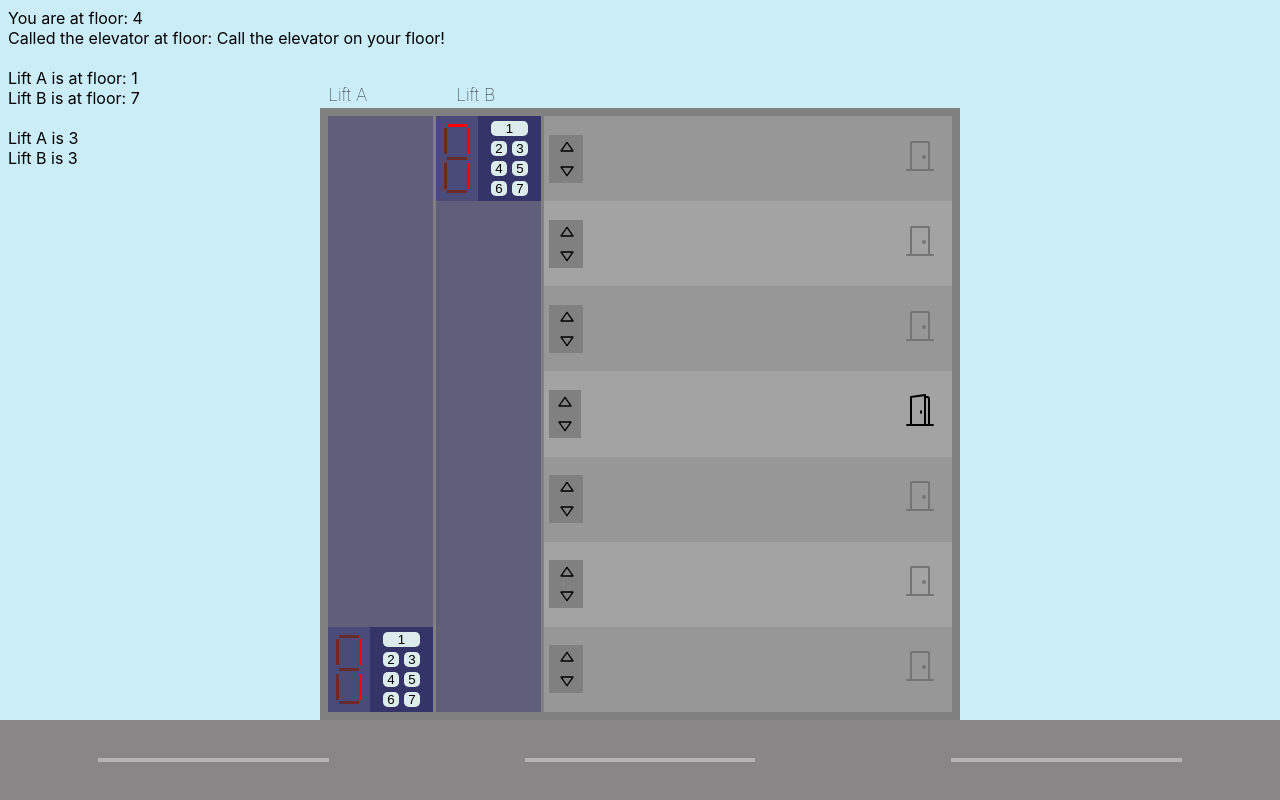
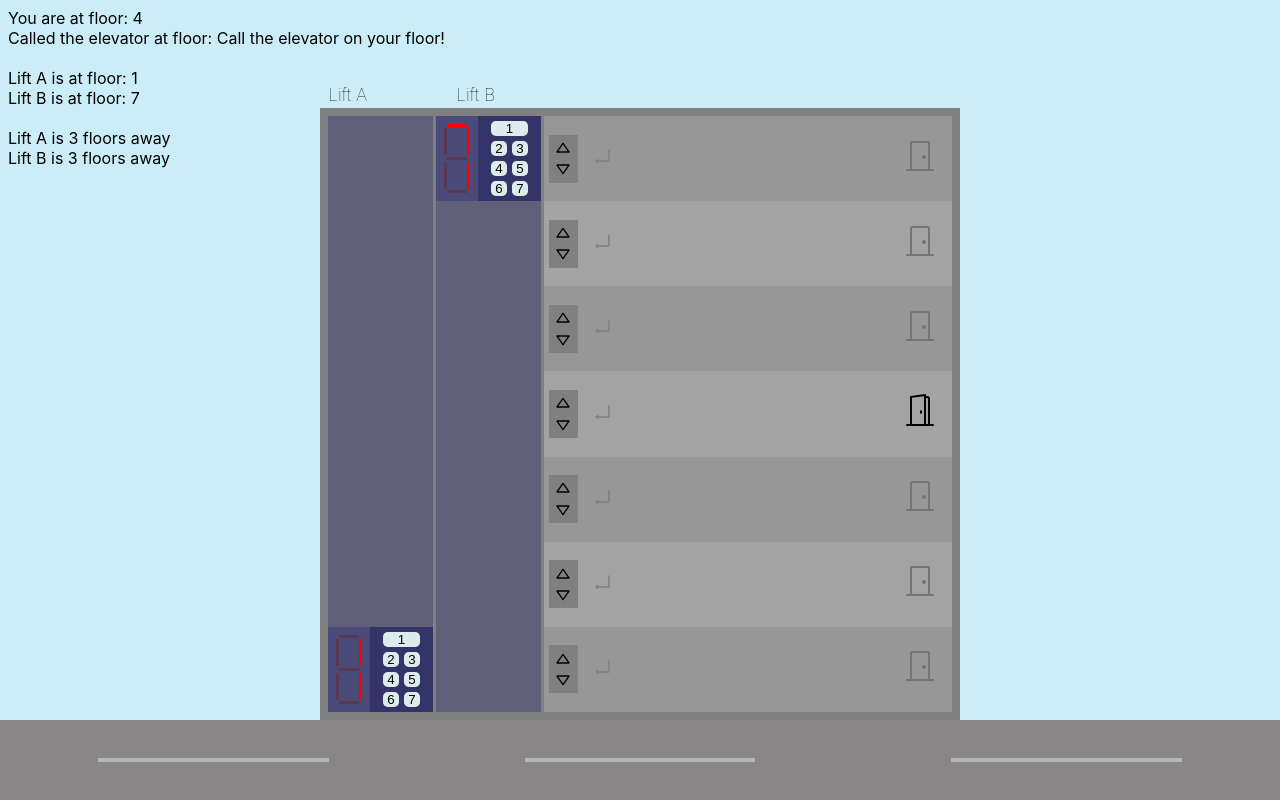
Before and after one commit to EmanuelRusuu/Elevator, a React (Create React App) app: page / in a window 1280 px wide. Built offline with nearby package versions, Linux system fonts and the light colour scheme.

Commit message:
active arrows

```diff
--- a/src/App.js
+++ b/src/App.js
@@ -6,7 +6,7 @@ function App() {
     const [elevatorAStorey, setElevatorAStorey] = useState(1);
     const [elevatorBStorey, setElevatorBStorey] = useState(7);
     const [currentStorey, setCurrentStorey] = useState(4);
-    const [callElevator, setCallElevator] = useState();
+    let [callElevator, setCallElevator] = useState();
     const [inLift, setInLift] = useState(false);
 
     let distanceElevatorA;
@@ -33,6 +33,7 @@ function App() {
     if (callElevator === currentStorey) {
         elevatorIsCalled = currentStorey;
     } else {
+        callElevator = null;
         elevatorIsCalled = 'Call the elevator on your floor!';
     }
 
@@ -52,8 +53,8 @@ function App() {
                     <p>{`Lift A is at floor: ${elevatorAStorey}`}</p>
                     <p>{`Lift B is at floor: ${elevatorBStorey}`}</p>
                     <br></br>
-                    <p>{`Lift A is ${distanceElevatorA}`}</p>
-                    <p>{`Lift B is ${distanceElevatorB}`}</p>
+                    <p>{`Lift A is ${distanceElevatorA} floors away`}</p>
+                    <p>{`Lift B is ${distanceElevatorB} floors away`}</p>
                 </div>
                 <Building
                     elevatorAStorey={elevatorAStorey}
--- a/src/Components/Building/Building.js
+++ b/src/Components/Building/Building.js
@@ -20,11 +20,11 @@ export default function Building({
             <LiftA
                 elevatorAStorey={elevatorAStorey}
                 setElevatorAStorey={setElevatorAStorey}
-            ></LiftA>
+            />
             <LiftB
                 elevatorBStorey={elevatorBStorey}
                 setElevatorBStorey={setElevatorBStorey}
-            ></LiftB>
+            />
             <Storeys
                 currentStorey={currentStorey}
                 setCurrentStorey={setCurrentStorey}
@@ -34,7 +34,9 @@ export default function Building({
                 distanceElevatorB={distanceElevatorB}
                 setElevatorAStorey={setElevatorAStorey}
                 setElevatorBStorey={setElevatorBStorey}
-            ></Storeys>
+                elevatorAStorey={elevatorAStorey}
+                elevatorBStorey={elevatorBStorey}
+            />
         </div>
     );
 }
--- a/src/Components/Building/LiftA/LiftA.css
+++ b/src/Components/Building/LiftA/LiftA.css
@@ -62,7 +62,7 @@
 .segment-a,
 .segment-d,
 .segment-g {
-    background-color: rgb(105, 42, 42);
+    background-color: rgba(105, 42, 42, 0.5);
     width: 75%;
     height: 5%;
 }
@@ -70,9 +70,9 @@
 .segment-c,
 .segment-e,
 .segment-f {
-    background-color: rgb(105, 42, 42);
+    background-color: rgba(105, 42, 42, 0.5);
     width: 10%;
-    height: 75%;
+    height: 78%;
 }
 
 .row1 {
--- a/src/Components/Building/Storeys/Storeys.css
+++ b/src/Components/Building/Storeys/Storeys.css
@@ -1,12 +1,32 @@
 .buttons-container {
-    background-color: gray;
     height: 3rem;
-    width: 2rem;
+    width: 4rem;
+    display: flex;
+    flex-direction: row;
+    margin-left: 0.3rem;
+    display: flex;
+    flex-direction: row;
+    align-items: center;
+    justify-content: space-between;
+}
+
+.elevator-arrows {
+    width: 45%;
+    height: 100%;
     display: flex;
     flex-direction: column;
-    justify-content: space-around;
+    justify-content: space-evenly;
     align-items: center;
-    margin-left: 0.3rem;
+    background-color: gray;
+}
+
+.enter-lift-button {
+    font-size: 1.3rem;
+    color: gray;
+}
+
+.enter-lift-button-available {
+    color: black !important;
 }
 
 .storey {
@@ -33,7 +53,10 @@
 
 .elevator-arrow {
     cursor: pointer;
-    /* color: rgb(218, 126, 40); */
+}
+
+.active-arrow {
+    color: rgb(218, 126, 40);
 }
 
 .storey-door {
--- a/src/Components/Building/Storeys/Storeys.js
+++ b/src/Components/Building/Storeys/Storeys.js
@@ -1,6 +1,8 @@
+import { useEffect, useState } from 'react';
 import './Storeys.css';
 import { BiDownArrow, BiUpArrow } from 'react-icons/bi';
 import { BsDoorClosed, BsDoorOpen } from 'react-icons/bs';
+import { AiOutlineEnter } from 'react-icons/ai';
 
 export default function Storeys({
     currentStorey,
@@ -11,12 +13,25 @@ export default function Storeys({
     distanceElevatorB,
     setElevatorAStorey,
     setElevatorBStorey,
+    elevatorAStorey,
+    elevatorBStorey,
 }) {
+    const [activeArrows, setActiveArrows] = useState();
+
     if (callElevator === currentStorey) {
         setCallElevator(currentStorey);
     } else {
         setCallElevator();
     }
+
+    useEffect(() => {
+        if (callElevator !== null) {
+            callingElevator();
+        }
+        if (callElevator === currentStorey) {
+            setActiveArrows(currentStorey);
+        }
+    }, [callElevator, currentStorey]);
 
     function callingElevator() {
         if (
@@ -32,28 +47,42 @@ export default function Storeys({
         }
     }
 
-    console.log('call: ' + callElevator);
-    console.log('distange A: ' + distanceElevatorA);
-    console.log('distance B: ' + distanceElevatorB);
+    function handleArrowClick(currentStorey) {
+        setCallElevator(currentStorey);
+    }
 
     return (
         <div className="storeys-container">
             <div className="storey storey-seven">
                 <div className="buttons-container">
-                    <div className="buttons-container">
+                    <div className="elevator-arrows">
                         <BiUpArrow
                             onClick={() => {
-                                callingElevator();
+                                handleArrowClick(7);
+                                // setActiveArrows(7);
                             }}
-                            className="elevator-arrow"
-                        ></BiUpArrow>
+                            className={`elevator-arrow ${
+                                activeArrows === 7 ? 'active-arrow' : ' '
+                            }`}
+                        />
                         <BiDownArrow
                             onClick={() => {
-                                setCallElevator(7);
-                                callingElevator();
+                                handleArrowClick(7);
+                                // setActiveArrows(7);
                             }}
-                            className="elevator-arrow"
-                        ></BiDownArrow>
+                            className={`elevator-arrow ${
+                                activeArrows === 7 ? 'active-arrow' : ' '
+                            }`}
+                        />
+                    </div>
+                    <div className="enter-lift-container">
+                        <AiOutlineEnter
+                            className={`enter-lift-button ${
+                                activeArrows === 7
+                                    ? 'enter-lift-button-available'
+                                    : ' '
+                            }`}
+                        />
                     </div>
                 </div>
                 <div
@@ -69,21 +98,34 @@ export default function Storeys({
             </div>
             <div className="storey storey-six storey-odd">
                 <div className="buttons-container">
-                    <div className="buttons-container">
+                    <div className="elevator-arrows">
                         <BiUpArrow
                             onClick={() => {
-                                setCallElevator(6);
-                                callingElevator();
+                                handleArrowClick(6);
+                                // setActiveArrows(6);
                             }}
-                            className="elevator-arrow"
-                        ></BiUpArrow>
+                            className={`elevator-arrow ${
+                                activeArrows === 6 ? 'active-arrow' : ' '
+                            }`}
+                        />
                         <BiDownArrow
                             onClick={() => {
-                                setCallElevator(6);
-                                callingElevator();
+                                handleArrowClick(6);
+                                // setActiveArrows(6);
                             }}
-                            className="elevator-arrow"
-                        ></BiDownArrow>
+                            className={`elevator-arrow ${
+                                activeArrows === 6 ? 'active-arrow' : ' '
+                            }`}
+                        />
+                    </div>
+                    <div className="enter-lift-container">
+                        <AiOutlineEnter
+                            className={`enter-lift-button ${
+                                activeArrows === 6
+                                    ? 'enter-lift-button-available'
+                                    : ' '
+                            }`}
+                        />
                     </div>
                 </div>
                 <div
@@ -99,21 +141,34 @@ export default function Storeys({
             </div>
             <div className="storey storey-five">
                 <div className="buttons-container">
-                    <div className="buttons-container">
+                    <div className="elevator-arrows">
                         <BiUpArrow
                             onClick={() => {
-                                setCallElevator(5);
-                                callingElevator();
+                                handleArrowClick(5);
+                                // setActiveArrows(5);
                             }}
-                            className="elevator-arrow"
-                        ></BiUpArrow>
+                            className={`elevator-arrow ${
+                                activeArrows === 5 ? 'active-arrow' : ' '
+                            }`}
+                        />
                         <BiDownArrow
                             onClick={() => {
-                                setCallElevator(5);
-                                callingElevator();
+                                handleArrowClick(5);
+                                // setActiveArrows(5);
                             }}
-                            className="elevator-arrow"
-                        ></BiDownArrow>
+                            className={`elevator-arrow ${
+                                activeArrows === 5 ? 'active-arrow' : ' '
+                            }`}
+                        />
+                    </div>
+                    <div className="enter-lift-container">
+                        <AiOutlineEnter
+                            className={`enter-lift-button ${
+                                activeArrows === 5
+                                    ? 'enter-lift-button-available'
+                                    : ' '
+                            }`}
+                        />
                     </div>
                 </div>
                 <div
@@ -129,20 +184,35 @@ export default function Storeys({
             </div>
             <div className="storey storey-four storey-odd">
                 <div className="buttons-container">
+                    <div className="elevator-arrows">
                         <BiUpArrow
                             onClick={() => {
-                            setCallElevator(4);
-                            callingElevator();
+                                handleArrowClick(4);
+                                // setActiveArrows(4);
                             }}
-                        className="elevator-arrow"
-                    ></BiUpArrow>
+                            className={`elevator-arrow ${
+                                activeArrows === 4 ? 'active-arrow' : ' '
+                            }`}
+                        />
                         <BiDownArrow
                             onClick={() => {
-                            setCallElevator(4);
-                            callingElevator();
+                                handleArrowClick(4);
+                                // setActiveArrows(4);
                             }}
-                        className="elevator-arrow"
-                    ></BiDownArrow>
+                            className={`elevator-arrow ${
+                                activeArrows === 4 ? 'active-arrow' : ' '
+                            }`}
+                        />
+                    </div>
+                    <div className="enter-lift-container">
+                        <AiOutlineEnter
+                            className={`enter-lift-button ${
+                                activeArrows === 4
+                                    ? 'enter-lift-button-available'
+                                    : ' '
+                            }`}
+                        />
+                    </div>
                 </div>
                 <div
                     onClick={() => setCurrentStorey(4)}
@@ -157,21 +227,34 @@ export default function Storeys({
             </div>
             <div className="storey storey-three">
                 <div className="buttons-container">
-                    <div className="buttons-container">
+                    <div className="elevator-arrows">
                         <BiUpArrow
                             onClick={() => {
-                                setCallElevator(3);
-                                callingElevator();
+                                handleArrowClick(3);
+                                // setActiveArrows(3);
                             }}
-                            className="elevator-arrow"
-                        ></BiUpArrow>
+                            className={`elevator-arrow ${
+                                activeArrows === 3 ? 'active-arrow' : ' '
+                            }`}
+                        />
                         <BiDownArrow
                             onClick={() => {
-                                setCallElevator(3);
-                                callingElevator();
+                                handleArrowClick(3);
+                                // setActiveArrows(3);
                             }}
-                            className="elevator-arrow"
-                        ></BiDownArrow>
+                            className={`elevator-arrow ${
+                                activeArrows === 3 ? 'active-arrow' : ' '
+                            }`}
+                        />
+                    </div>
+                    <div className="enter-lift-container">
+                        <AiOutlineEnter
+                            className={`enter-lift-button ${
+                                activeArrows === 3
+                                    ? 'enter-lift-button-available'
+                                    : ' '
+                            }`}
+                        />
                     </div>
                 </div>
                 <div
@@ -187,21 +270,34 @@ export default function Storeys({
             </div>
             <div className="storey storey-two storey-odd">
                 <div className="buttons-container">
-                    <div className="buttons-container">
+                    <div className="elevator-arrows">
                         <BiUpArrow
                             onClick={() => {
-                                setCallElevator(2);
-                                callingElevator();
+                                handleArrowClick(2);
+                                // setActiveArrows(2);
                             }}
-                            className="elevator-arrow"
-                        ></BiUpArrow>
+                            className={`elevator-arrow ${
+                                activeArrows === 2 ? 'active-arrow' : ' '
+                            }`}
+                        />
                         <BiDownArrow
                             onClick={() => {
-                                setCallElevator(2);
-                                callingElevator();
+                                handleArrowClick(2);
+                                // setActiveArrows(2);
                             }}
-                            className="elevator-arrow"
-                        ></BiDownArrow>
+                            className={`elevator-arrow ${
+                                activeArrows === 2 ? 'active-arrow' : ' '
+                            }`}
+                        />
+                    </div>
+                    <div className="enter-lift-container">
+                        <AiOutlineEnter
+                            className={`enter-lift-button ${
+                                activeArrows === 2
+                                    ? 'enter-lift-button-available'
+                                    : ' '
+                            }`}
+                        />
                     </div>
                 </div>
                 <div
@@ -217,21 +313,34 @@ export default function Storeys({
             </div>
             <div className="storey storey-one">
                 <div className="buttons-container">
-                    <div className="buttons-container">
+                    <div className="elevator-arrows">
                         <BiUpArrow
                             onClick={() => {
-                                setCallElevator(1);
-                                callingElevator();
+                                handleArrowClick(1);
+                                // setActiveArrows(1);
                             }}
-                            className="elevator-arrow"
-                        ></BiUpArrow>
+                            className={`elevator-arrow ${
+                                activeArrows === 1 ? 'active-arrow' : ' '
+                            }`}
+                        />
                         <BiDownArrow
                             onClick={() => {
-                                setCallElevator(1);
-                                callingElevator();
+                                handleArrowClick(1);
+                                // setActiveArrows(1);
                             }}
-                            className="elevator-arrow"
-                        ></BiDownArrow>
+                            className={`elevator-arrow ${
+                                activeArrows === 1 ? 'active-arrow' : ' '
+                            }`}
+                        />
+                    </div>
+                    <div className="enter-lift-container">
+                        <AiOutlineEnter
+                            className={`enter-lift-button ${
+                                activeArrows === 1
+                                    ? 'enter-lift-button-available'
+                                    : ' '
+                            }`}
+                        />
                     </div>
                 </div>
                 <div
```
Also changed, not shown: src/Components/Building/LiftB/LiftB.css (+4 -4 lines). Lines whose indentation alone changed are shown as unchanged.
